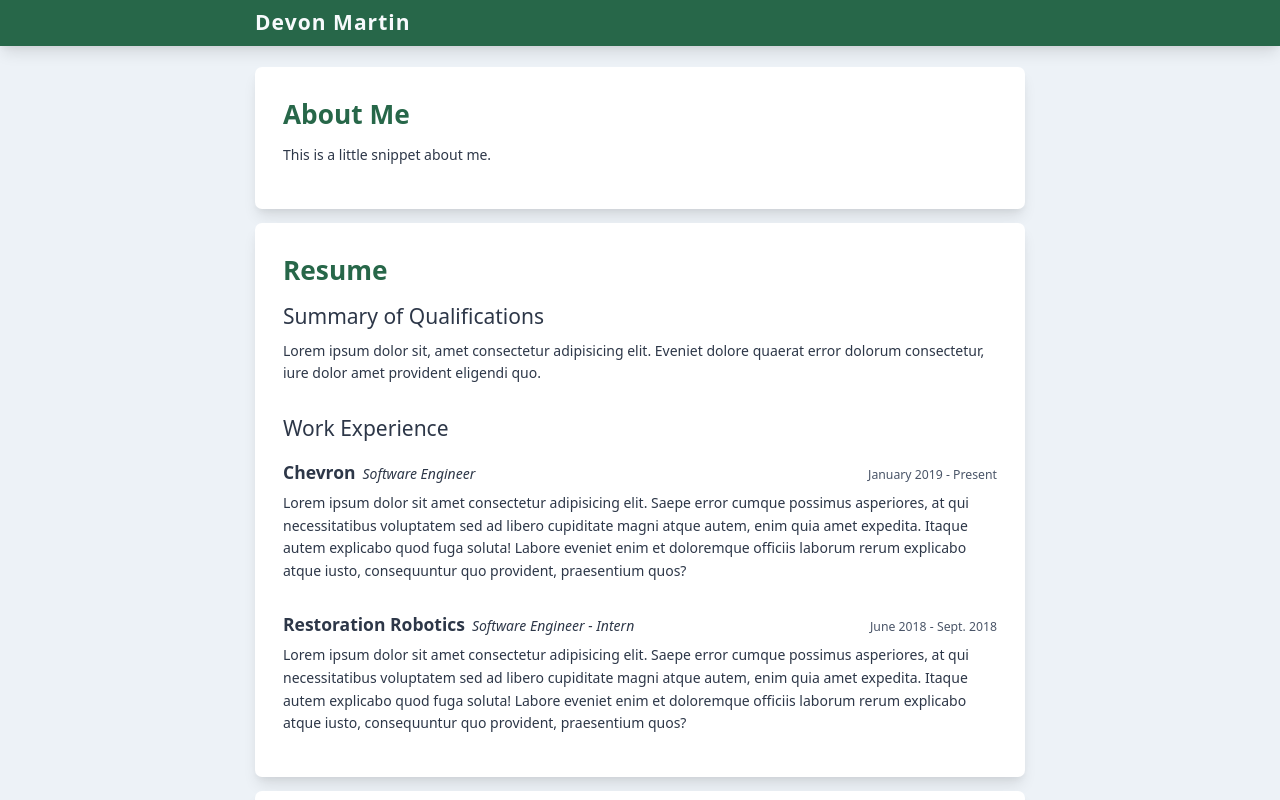
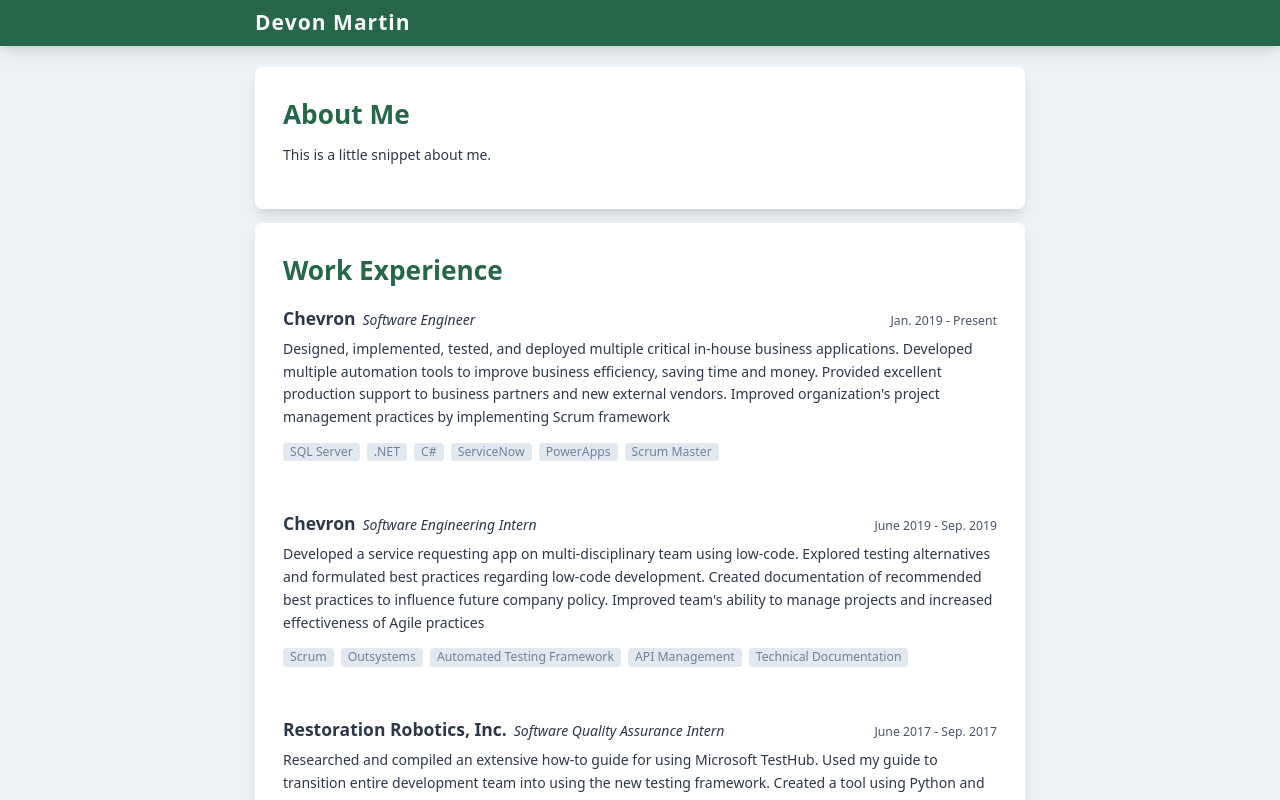
Before and after one commit to devmart10/portfolio-next, a Next.js app: page / in a window 1280 px wide. Shown: the top 800 px of the page. Built offline with nearby package versions, Linux system fonts and the light colour scheme.

Commit message:
adds work content

```diff
--- a/src/data/work.json
+++ b/src/data/work.json
@@ -1,14 +1,26 @@
 [
   {
     "name": "Chevron",
-    "date": "January 2019 - Present",
+    "date": "Jan. 2019 - Present",
+    "location": "San Ramon, CA",
     "shortDesc": "Software Engineer",
-    "longDesc": "Lorem ipsum dolor sit amet consectetur adipisicing elit. Saepe error cumque possimus asperiores, at qui necessitatibus voluptatem sed ad libero cupiditate magni atque autem, enim quia amet expedita. Itaque autem explicabo quod fuga soluta! Labore eveniet enim et doloremque officiis laborum rerum explicabo atque iusto, consequuntur quo provident, praesentium quos?"
+    "longDesc": "Designed, implemented, tested, and deployed multiple critical in-house business applications. Developed multiple automation tools to improve business efficiency, saving time and money. Provided excellent production support to business partners and new external vendors. Improved organization's project management practices by implementing Scrum framework",
+    "tech_stack": ["SQL Server", ".NET", "C#", "ServiceNow", "PowerApps", "Scrum Master"]
   },
   {
-    "name": "Restoration Robotics",
-    "date": "June 2018 - Sept. 2018",
-    "shortDesc": "Software Engineer - Intern",
-    "longDesc": "Lorem ipsum dolor sit amet consectetur adipisicing elit. Saepe error cumque possimus asperiores, at qui necessitatibus voluptatem sed ad libero cupiditate magni atque autem, enim quia amet expedita. Itaque autem explicabo quod fuga soluta! Labore eveniet enim et doloremque officiis laborum rerum explicabo atque iusto, consequuntur quo provident, praesentium quos?"
+    "name": "Chevron",
+    "date": "June 2019 - Sep. 2019",
+    "location": "San Ramon, CA",
+    "shortDesc": "Software Engineering Intern",
+    "longDesc": "Developed a service requesting app on multi-disciplinary team using low-code. Explored testing alternatives and formulated best practices regarding low-code development. Created documentation of recommended best practices to influence future company policy. Improved team's ability to manage projects and increased effectiveness of Agile practices",
+    "tech_stack": ["Scrum", "Outsystems", "Automated Testing Framework", "API Management", "Technical Documentation"]
+  },
+  {
+    "name": "Restoration Robotics, Inc.",
+    "date": "June 2017 - Sep. 2017",
+    "location": "Milpitas, CA",
+    "shortDesc": "Software Quality Assurance Intern",
+    "longDesc": "Researched and compiled an extensive how-to guide for using Microsoft TestHub. Used my guide to transition entire development team into using the new testing framework. Created a tool using Python and TestHub API for automatically generating reports, saving the company time",
+    "tech_stack": [".NET", "C#", "MS TestHub", "Python"]
   }
 ]
--- a/src/sections/Work.js
+++ b/src/sections/Work.js
@@ -5,16 +5,9 @@ const Work = () => {
   return (
     <section id="work">
       <div className="mb-4 bg-white card">
-        <h2 className="font-bold text-primary">Resume</h2>
-
-        <h3>Summary of Qualifications</h3>
-        <p>
-          Lorem ipsum dolor sit, amet consectetur adipisicing elit. Eveniet dolore quaerat error dolorum consectetur,
-          iure dolor amet provident eligendi quo.
-        </p>
-        <h3 className="mt-4">Work Experience</h3>
+        <h2 className="font-bold text-primary">Work Experience</h2>
         {data.map((job, index) => {
-          const { name, date, shortDesc, longDesc } = job;
+          const { name, date, shortDesc, longDesc, tech_stack } = job;
           return (
             <div className="mt-4" key={index}>
               <div className="flex flex-col md:flex-row md:items-baseline ">
@@ -23,6 +16,11 @@ const Work = () => {
                 <span className="pb-2 text-sm text-gray-700 md:ml-auto">{date}</span>
               </div>
               <p>{longDesc}</p>
+              <div className="flex flex-wrap pb-8">
+                {tech_stack.map(item => (
+                  <span className="px-2 mb-2 mr-2 text-sm text-gray-600 bg-gray-300 rounded">{item}</span>
+                ))}
+              </div>
             </div>
           );
         })}
```
